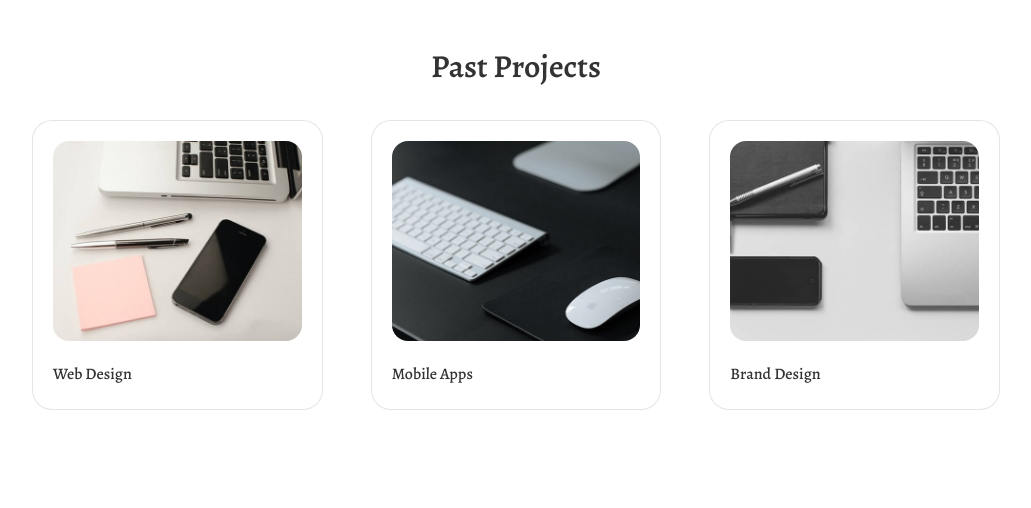
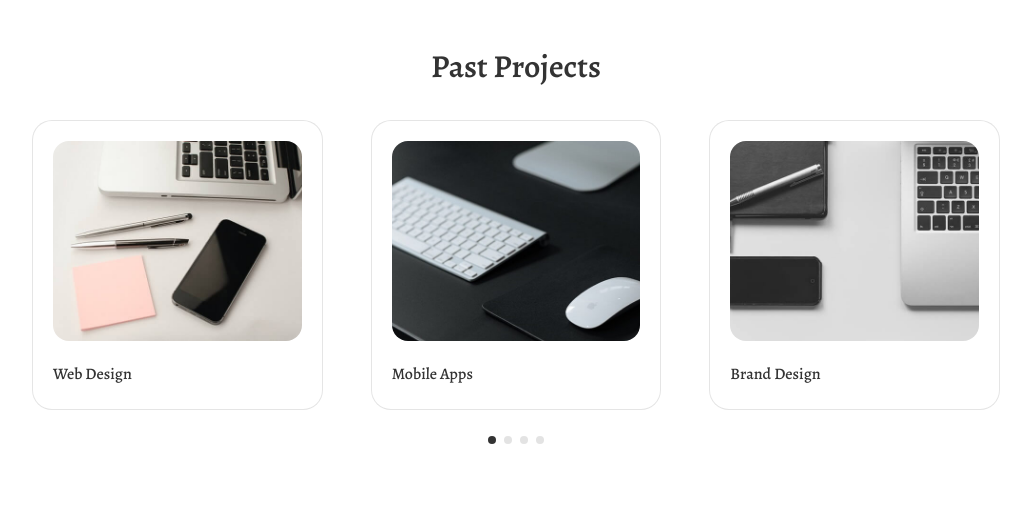
Before and after one commit to dahan8473/Club_Website, a React (Vite) app: page / in a window 1280 px wide. Shown: the part 4040-4548 px from the top of the page, without its empty margins (124-1155 px from the left). Built offline with nearby package versions, Linux system fonts and the light colour scheme.

Commit message:
added team5 project to website

```diff
--- a/src/components/project/Data.jsx
+++ b/src/components/project/Data.jsx
@@ -3,6 +3,7 @@
 import Project3 from "../../assets/projects/project3.jpg";
 import Project4 from "../../assets/projects/project4.jpg";
 import Project5 from "../../assets/projects/project5.jpg";
+import Team5 from "../../assets/projects/team5.png";
 
 export const Data = [
   {
@@ -22,6 +23,13 @@
     image: Project3,
     title: "Brand Design",
     category: "design",
+  },
+  {
+    id: 5,
+    image: Team5,
+    title: "Team 5 United Way Elgin-Middlesex",
+    category: "web",
+    link: "https://jxohg.github.io/leaderboard-app",
   },
 
 ];
@@ -48,13 +56,21 @@
       }}
       modules={[Pagination, Navigation]} // Add Navigation to the modules array
     >
-      {slidesData.map(({ id, image, title, description }) => (
+      {slidesData.map(({ id, image, title, description, link }) => (
         <SwiperSlide key={id}>
-          <img src={image} alt={title} className="navigation__img" />
+          {link ? (
+            <a href={link} target="_blank" rel="noopener noreferrer">
+              <img src={image} alt={title} className="navigation__img" />
+            </a>
+          ) : (
+            <img src={image} alt={title} className="navigation__img" />
+          )}
           <h3>{title}</h3>
           <p>{description}</p>
         </SwiperSlide>
-      ))}
-    </Swiper>
+
+      ))
+      }
+    </Swiper >
   );
 };
--- a/src/components/project/Project.jsx
+++ b/src/components/project/Project.jsx
@@ -34,10 +34,16 @@
         }}
         modules={[Pagination]}
       >
-        {Data.map(({ id, image, title, description }) => {
+        {Data.map(({ id, image, title, description, link }) => {
           return (
             <SwiperSlide className="project__card" key={id}>
-              <img src={image} alt="" className="project__img" />
+              {link ? (
+                <a href={link} target="_blank" rel="noopener noreferrer">
+                  <img src={image} alt="" className="project__img" />
+                </a>
+              ) : (
+                <img src={image} alt="" className="project__img" />
+              )}
 
               <h3 className="project__name">{title}</h3>
               <p className="project__description">{description}</p>
```
Also changed, not shown: src/assets/projects/team5.png (added).
